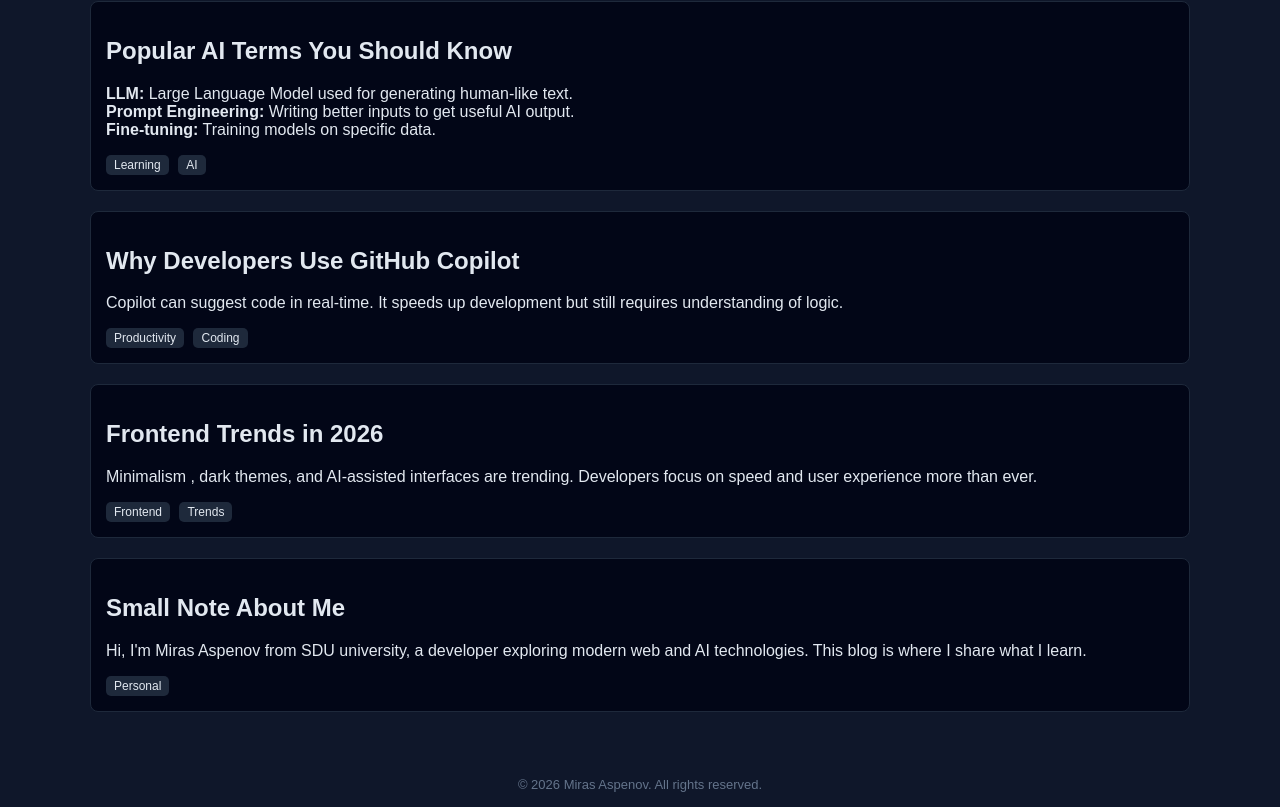
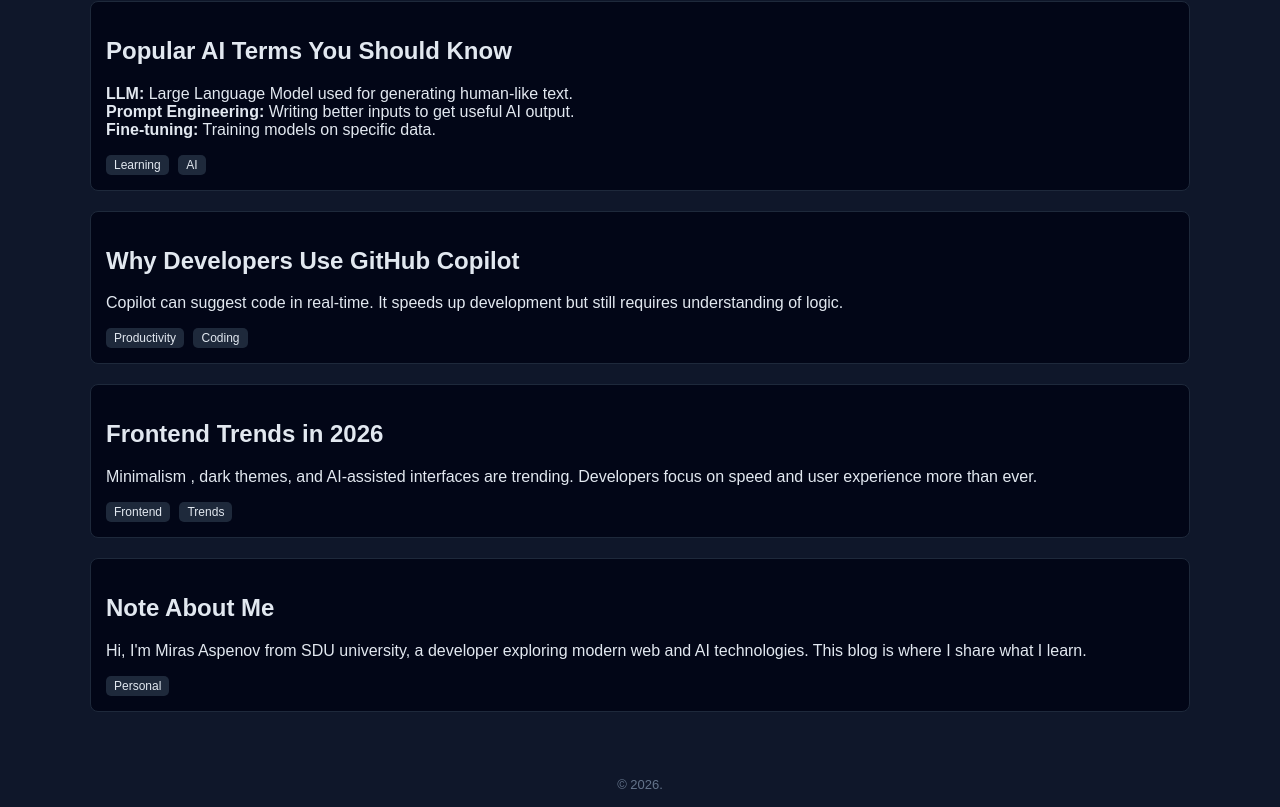
Before and after one commit to 250103177-stack/assignment, a plain HTML site: page index.html in a window 1280 px wide. Shown: the part 350-1157 px from the top of the page. Drawn offline with Linux system fonts and the light colour scheme.

Commit message:
Update index.html

```diff
--- a/index.html
+++ b/index.html
@@ -139,7 +139,7 @@
     </div>
 
     <div class="card">
-        <h2>Small Note About Me</h2>
+        <h2>Note About Me</h2>
         <p>Hi, I'm Miras Aspenov from SDU university, a developer exploring modern web and AI technologies. This blog is where I share what I learn.</p>
         <div>
             <span class="tag">Personal</span>
@@ -149,7 +149,7 @@
 </div>
 
 <footer>
-    © 2026 Miras Aspenov. All rights reserved.
+    © 2026.
 </footer>
 
 </body>
```
